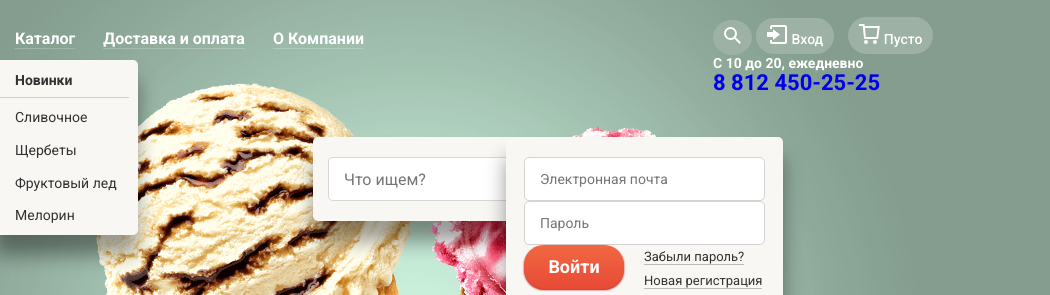
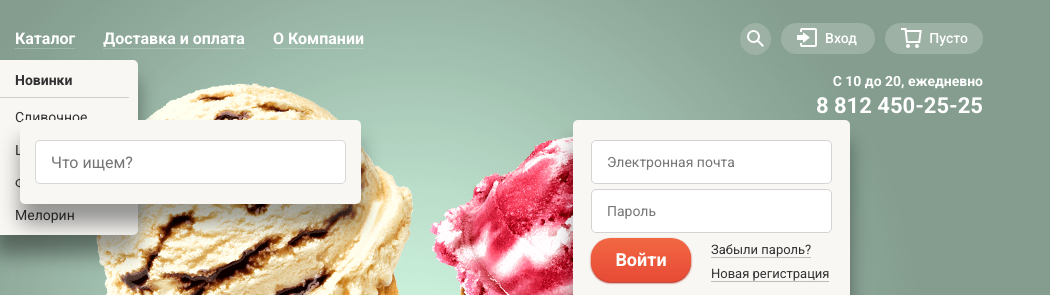
Before and after one commit to center-1/257147-gllacy-2, a plain HTML site: page index.html in a window 1280 px wide. Shown: the top 295 px of the page, 230-1280 px from the left. Drawn offline with Linux system fonts and the light colour scheme.

Commit message:
perfect3
header ok,  порверить модалки!?

```diff
--- a/css/style.css
+++ b/css/style.css
@@ -46,7 +46,6 @@ img {
 }
 .main-menu ul {
 	display: 			flex;
-	/* justify-content: 	space-around; */
 	list-style:			none;
 }
 .main-menu a {
@@ -160,9 +159,11 @@ a.sub-new::after {
 	border-bottom-right-radius:		5px;
 }
 .user-block {
-	position:			relative;
+	display:			flex;
+	flex-wrap:			wrap;
+	justify-content:	flex-end;
 	width:				270px;
-	margin:				17px 0px 0px auto;
+	margin:				29px 0px 0px auto;
 }
 .breadcrumbs {
 	display:			flex;
@@ -170,7 +171,7 @@ a.sub-new::after {
 .user-data > form {
 	position:			absolute;
 	top: 				120px;
-	left: 				-400px;
+	left: 				250px;
 	width: 				341px;
 	height:				84px;
 	border-radius:		5px;
@@ -194,15 +195,14 @@ a.sub-new::after {
 	right: 				200px;
 	width: 				277px;
 	height: 			214px;
-	padding: 			20px 18px;	/*в макет не попадаю*/
+	padding: 			20px 18px;
 	border-radius:		5px;
 }
 .modal-login input[type="email"],
 .modal-login input[type="password"] {
 	width: 				241px;
 	height: 			44px;
-	padding: 			10px 40px 10px 15px; /*изменил, разницы не вижу*/ /* 10 40 10 15px */
-	padding-right:		40px;
+	padding: 			10px 40px 10px 15px;
 	border: 			1px solid #d3d3d2;
 	background-color: 	#ffffff;
 	border-radius:		5px;
@@ -248,20 +248,24 @@ a.sub-new::after {
 	border: 			2px solid rgba(46, 136, 228, 0.52);
 }
 .user-block .search-site {
-	display:				inline-block;
-	vertical-align:			baseline;
- 	padding:				7px 11px;
+	position:				relative;
+ 	padding:				5px 14px 8px 17px;
 	background-color: 		#9db1a5;
 	border-radius:			50%;
 }
+.search-site svg {
+	position:			absolute;
+	top:				7px;
+	left:				7px;
+}
+.user-block .search-site,
 .user-block .login {
 	margin-right:		10px;
 }
 .user-block .login,
 .user-block .user-basket {
-	display:				inline-block;
-	vertical-align:			baseline;
- 	padding:				7px 11px;
+	position:				relative;
+ 	padding:				7px 15px 8px 44px;
 	font-size: 				14px;
 	line-height: 			1.142;
 	font-weight: 			500;
@@ -269,11 +273,25 @@ a.sub-new::after {
 	border-radius:			20px;
 	color:					white;
 }
+.login svg,
+.user-basket svg {
+	position:			absolute;
+	top:				5px;
+	left:				16px;
+}
+.user-block .user-info {
+	margin-top:		26px;
+	text-align:		right;
+}
+.user-info .phone {
+	color:			white;
+}
 .user-block p {
 	margin:			0;
 	font-size: 		14px;
 	line-height: 	1.142;
 	font-weight: 	700;
+	margin-bottom:	5px;
 }
 .user-block .phone {
 	font-size: 		22px;
```
